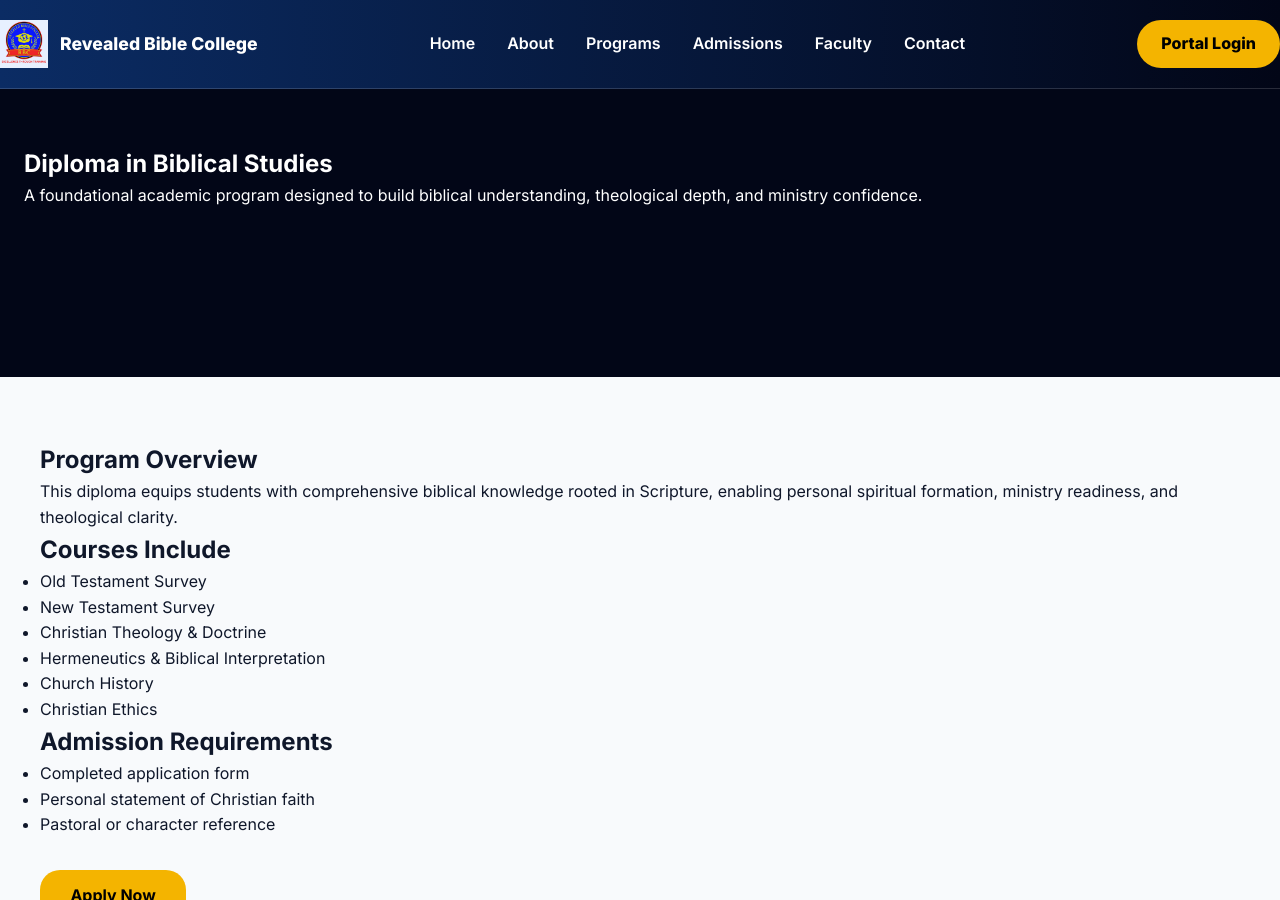
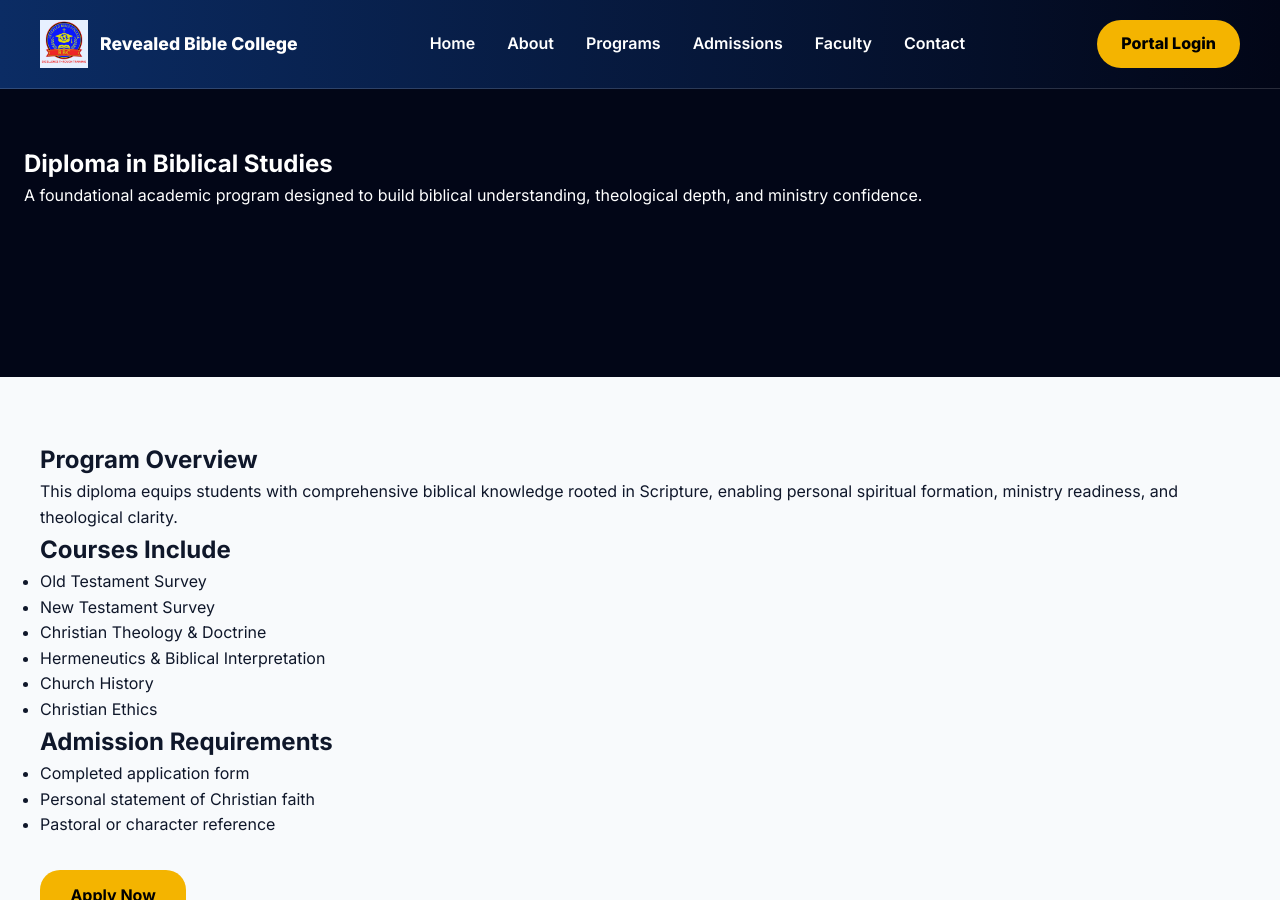
Before and after one commit to WillieKM/my-student-portal, a Jekyll site: the page built from biblical-studies.html, in a window 1280 px wide and 900 px high. Built offline with Jekyll 4.4.1, drawn with Linux system fonts in a browser that asks for light colours.

Commit message:
Fix mobile nav: align hamburger breakpoint to 992px, add container to Jekyll header
Co-Authored-By: Claude Sonnet 4.6 <noreply@anthropic.com>

```diff
--- a/_includes/header.html
+++ b/_includes/header.html
@@ -1,5 +1,5 @@
 <header>
-  <div class="nav">
+  <div class="nav container">
 
     <!-- BRAND -->
     <a href="/" class="brand">
--- a/assets/css/style.css
+++ b/assets/css/style.css
@@ -618,12 +618,7 @@ footer {
 }
 
 /* Show hamburger | hide desktop links on mobile */
-@media (max-width: 900px) {
-  .nav-links,
-  .nav-cta {
-    display: none;
-  }
-
+@media (max-width: 992px) {
   .hamburger {
     display: flex;
   }
```
